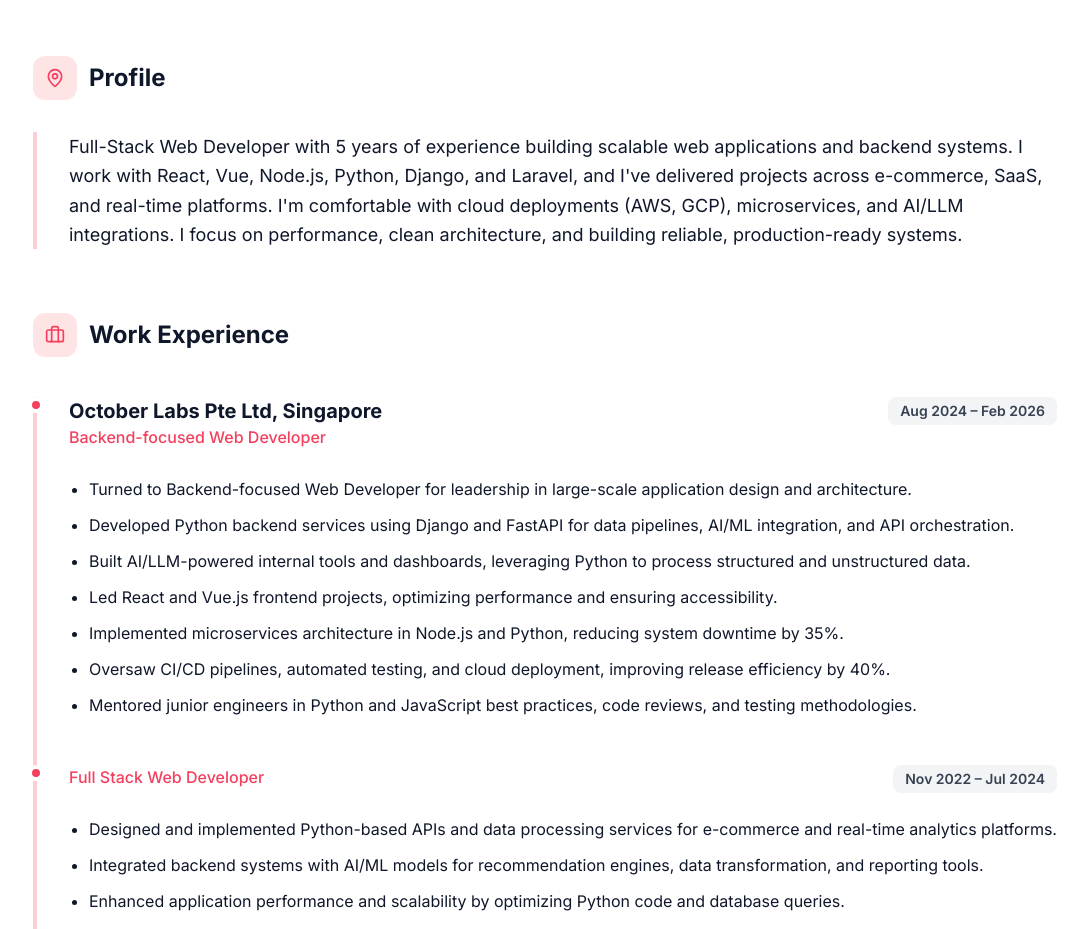
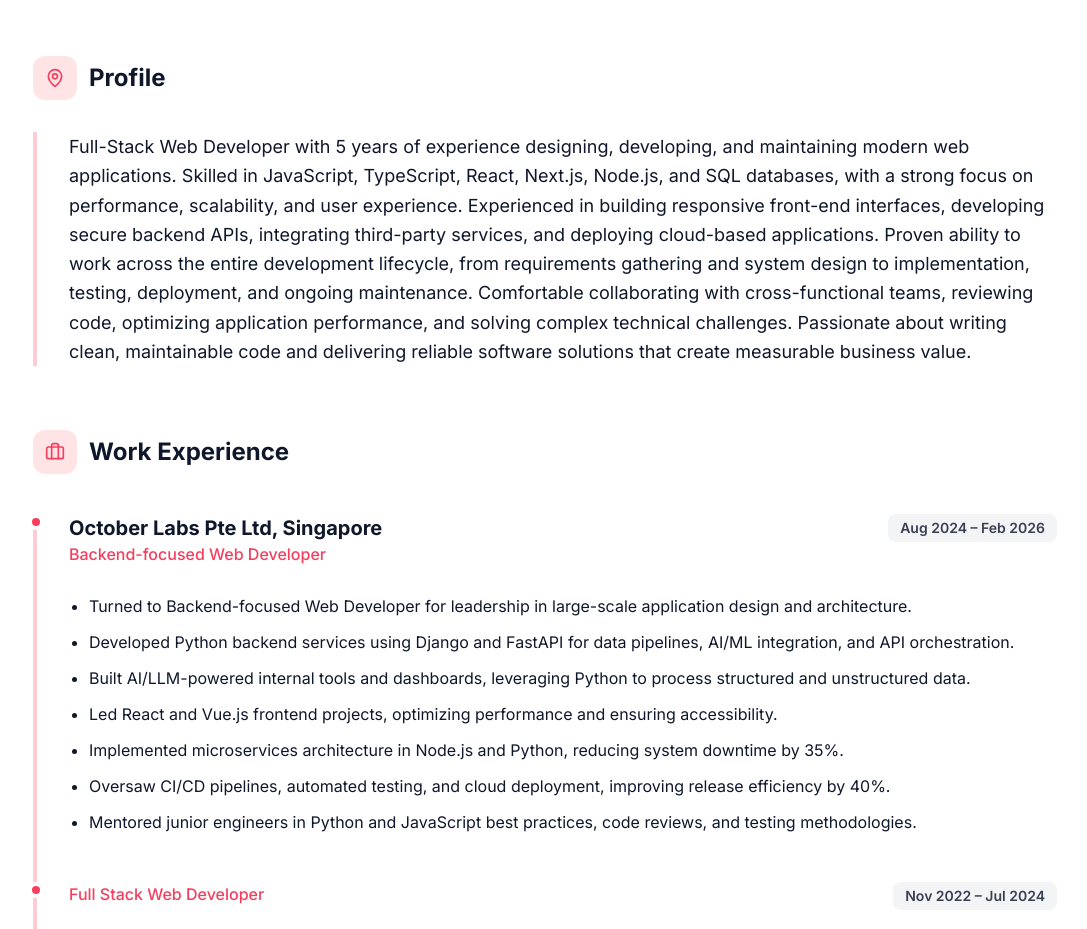
Before and after one commit to king3799/everett-king, a React (Vite) app: page / in a window 1280 px wide. Shown: the part 1020-1949 px from the top of the page, without its empty margins (95-1182 px from the left). Built offline with nearby package versions, Linux system fonts and the light colour scheme.

Commit message:
edit : about me

```diff
--- a/src/components/About.jsx
+++ b/src/components/About.jsx
@@ -24,7 +24,10 @@ export default function About({ theme }) {
           <div className="flex items-start gap-4">
             <div className="space-y-6 border-l-4 border-rose-200 pl-8">
               <p className="leading-relaxed text-lg">
-                Full-Stack Web Developer with 5 years of experience building scalable web applications and backend systems. I work with React, Vue, Node.js, Python, Django, and Laravel, and I've delivered projects across e-commerce, SaaS, and real-time platforms. I'm comfortable with cloud deployments (AWS, GCP), microservices, and AI/LLM integrations. I focus on performance, clean architecture, and building reliable, production-ready systems.
+                Full-Stack Web Developer with 5 years of experience designing, developing, and maintaining modern web applications. Skilled in JavaScript, TypeScript, React, Next.js, Node.js, and SQL databases, with a strong focus on performance, scalability, and user experience. Experienced in building responsive front-end interfaces, developing secure backend APIs, integrating third-party services, and deploying cloud-based applications.
+
+Proven ability to work across the entire development lifecycle, from requirements gathering and system design to implementation, testing, deployment, and ongoing maintenance. Comfortable collaborating with cross-functional teams, reviewing code, optimizing application performance, and solving complex technical challenges. Passionate about writing clean, maintainable code and delivering reliable software solutions that create measurable business value.
+
               </p>
             </div>
           </div>
```
